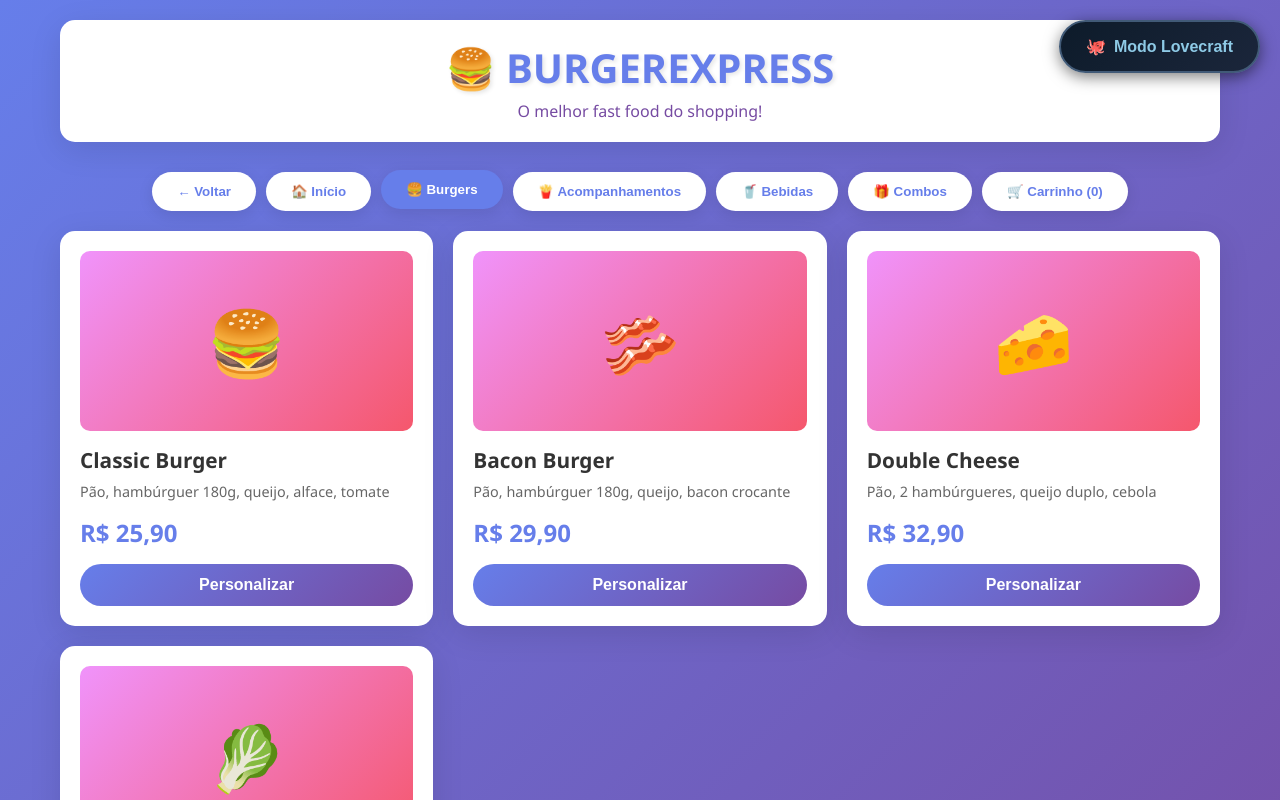
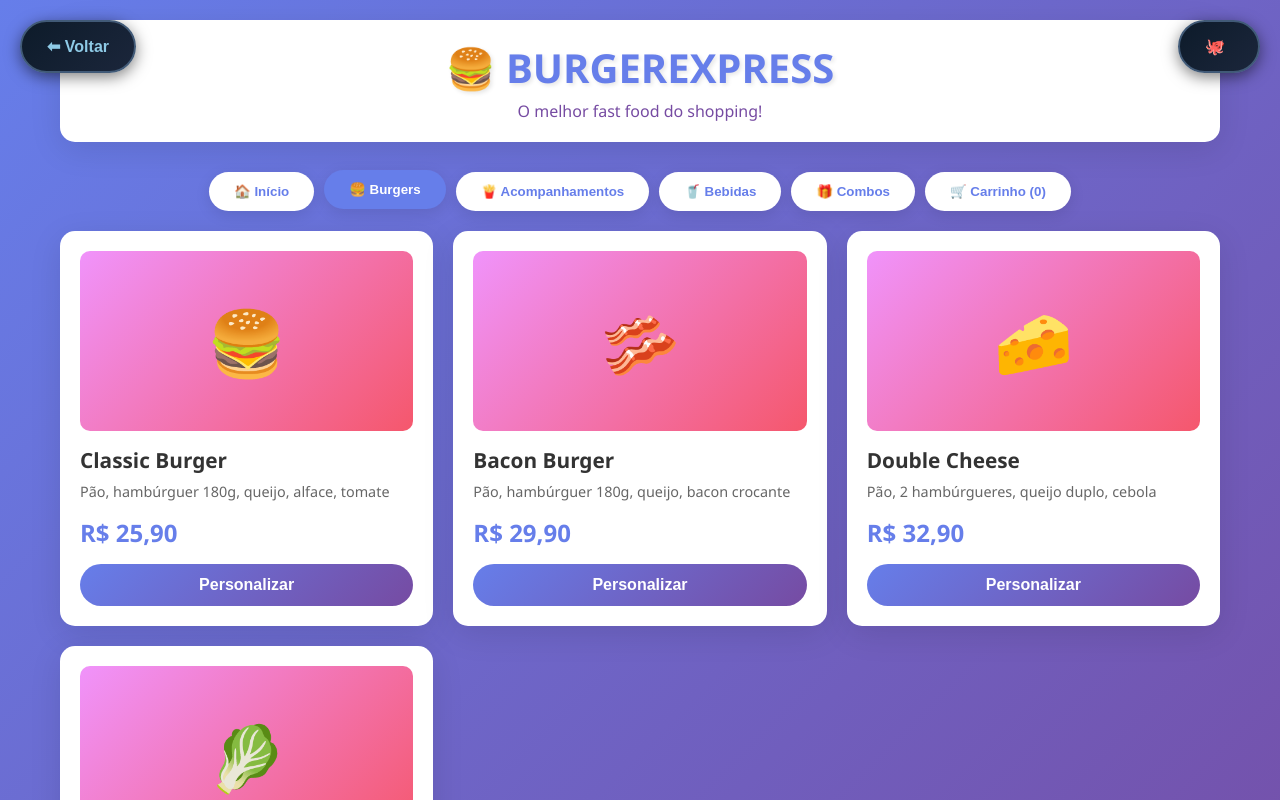
Before and after one commit to Mahyhaker/Hm...-food, a plain HTML site: page index.html in a window 1280 px wide. Both pictures are taken after a click on the button "🍔 Burgers". Shown: the top 800 px of the page. Drawn offline with Linux system fonts and the light colour scheme.

Commit message:
Add files via upload

```diff
--- a/index.html
+++ b/index.html
@@ -5,6 +5,7 @@
     <meta name="viewport" content="width=device-width, initial-scale=1.0">
     <title>BurgerExpress - Fast Food</title>
     <style>
+
         * {
             margin: 0;
             padding: 0;
@@ -71,6 +72,41 @@
             align-items: center;
             gap: 8px;
         }
+        /* Botão Voltar flutuante */
+#back-btn {
+    position: fixed;
+    top: 20px;
+    left: 20px;
+    background: linear-gradient(135deg, #0d1b2a 0%, #1b263b 100%);
+    color: #8ecae6;
+    border: 2px solid #415a77;
+    padding: 15px 25px;
+    border-radius: 30px;
+    cursor: pointer;
+    font-weight: bold;
+    font-size: 16px;
+    z-index: 10000;
+    transition: all 0.3s;
+    box-shadow: 0 4px 15px rgba(0, 0, 0, 0.5);
+    display: flex;
+    align-items: center;
+    gap: 8px;
+}
+
+/* Hover */
+#back-btn:hover {
+    background: linear-gradient(135deg, #1b263b 0%, #415a77 100%);
+    transform: scale(1.05);
+    box-shadow: 0 6px 20px rgba(0,0,0,0.7);
+}
+
+/* Modo Lovecraft */
+body.lovecraft #back-btn {
+    background: linear-gradient(135deg, #667eea 0%, #764ba2 100%);
+    color: white;
+    border-color: #764ba2;
+}
+
 
         .theme-toggle:hover {
             background: linear-gradient(135deg, #1b263b 0%, #415a77 100%);
@@ -156,7 +192,9 @@
             flex-wrap: wrap;
             margin-bottom: 20px;
             justify-content: center;
+
         }
+
 
         .nav-btn {
             padding: 12px 25px;
@@ -595,9 +633,13 @@
     </style>
 </head>
 <body>
-    <button class="theme-toggle" onclick="toggleTheme()">
-        <span id="theme-icon">🐙</span> <span id="theme-text">Modo Lovecraft</span>
-    </button>
+   <button class="theme-toggle" onclick="toggleTheme()">
+    <span id="theme-icon">🐙</span>
+    <span id="theme-text"></span>
+</button>
+
+<button id="back-btn" onclick="goBack()" style="display: none;">⬅ Voltar</button>
+
 
     <div class="container">
         <div class="header">
@@ -606,7 +648,6 @@
         </div>
 
              <div class="nav-buttons">
-            <button class="nav-btn" id="back-btn" style="display: none;" onclick="goBack()">← Voltar</button>
             <button class="nav-btn active" onclick="showScreen('home')">🏠 Início</button>
             <button class="nav-btn" onclick="showScreen('burgers')">🍔 Burgers</button>
             <button class="nav-btn" onclick="showScreen('sides')">🍟 Acompanhamentos</button>
@@ -861,11 +902,11 @@
 
             if (lovecraftMode) {
                 icon.textContent = '🍔';
-                text.textContent = 'Modo Normal';
+                text.textContent = '';
                 showNotification('Ph\'nglui mglw\'nafh Cthulhu R\'lyeh wgah\'nagl fhtagn! 🐙');
             } else {
                 icon.textContent = '🐙';
-                text.textContent = 'Modo Lovecraft';
+                text.textContent = '';
                 showNotification('Bem-vindo de volta à realidade! 🍔');
             }
         }
```
